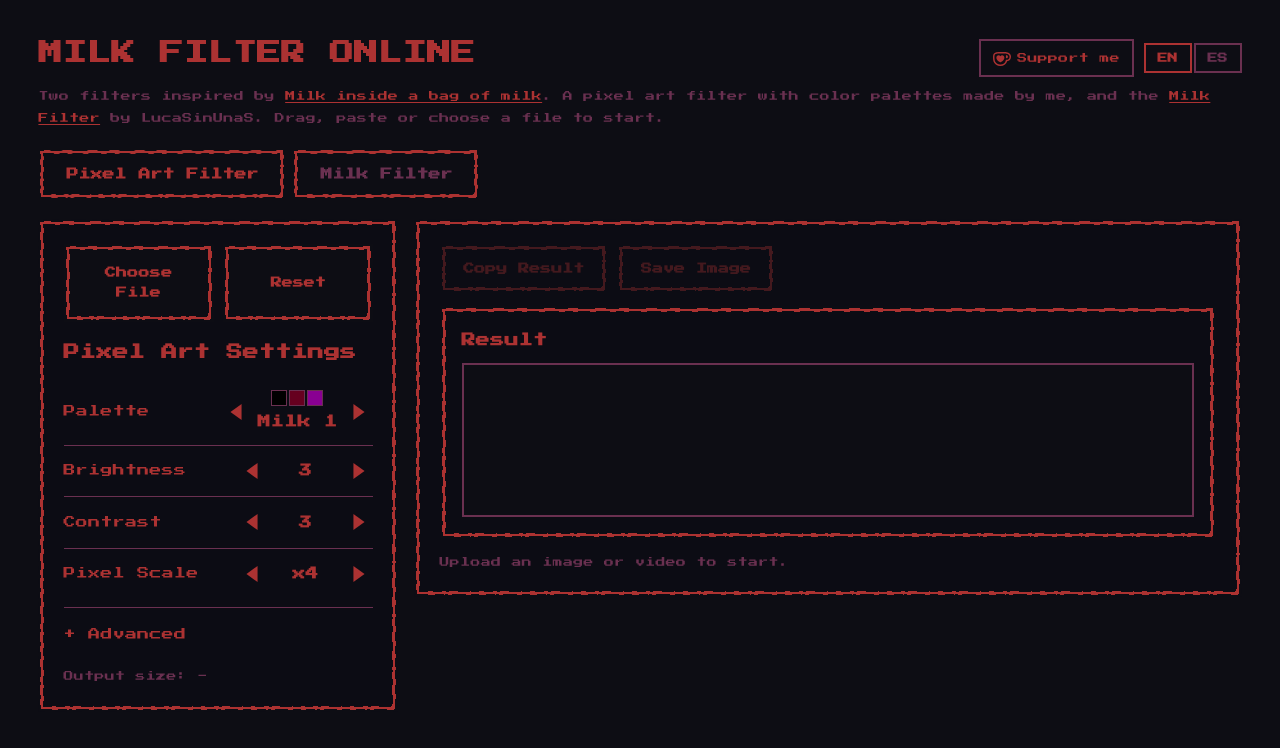
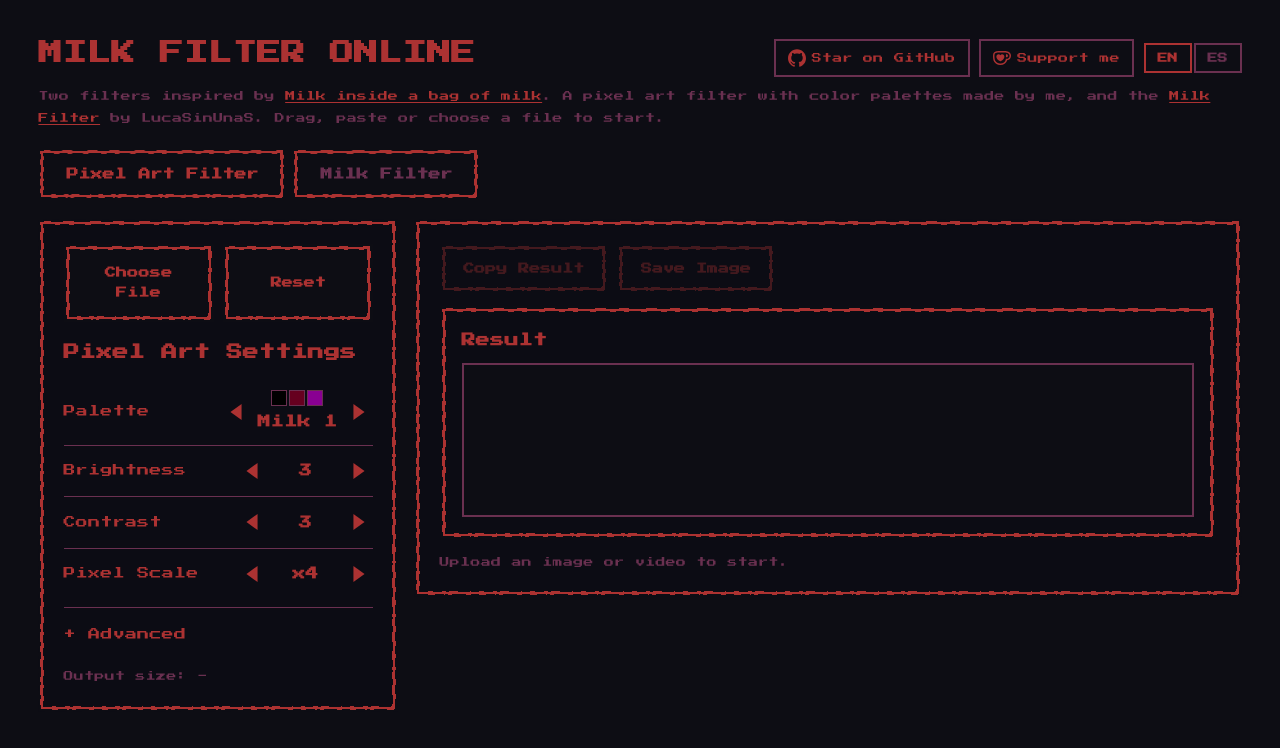
Before and after one commit to figurophobia/Milk-Filter-Online, a plain HTML site: page index.html in a window 1280 px wide. Drawn offline with Linux system fonts and the light colour scheme.

Commit message:
Add GitHub star button and fix icon vertical alignment
Adds a Star on GitHub link button next to the Ko-fi button in the topbar,
and removes the top: 1px offset that was pushing both icons slightly down.

```diff
--- a/index.html
+++ b/index.html
@@ -19,6 +19,10 @@
       <div class="topbar-row">
         <h1 data-i18n="title">MILK FILTER ONLINE</h1>
         <div class="topbar-actions">
+          <a href="https://github.com/figurophobia/Milk-Filter-Online" target="_blank" rel="noopener" class="kofi-btn">
+            <svg class="kofi-logo" role="img" viewBox="0 0 24 24" xmlns="http://www.w3.org/2000/svg" aria-hidden="true"><path d="M12 .297c-6.63 0-12 5.373-12 12 0 5.303 3.438 9.8 8.205 11.385.6.113.82-.258.82-.577 0-.285-.01-1.04-.015-2.04-3.338.724-4.042-1.61-4.042-1.61-.546-1.385-1.335-1.755-1.335-1.755-1.087-.744.084-.729.084-.729 1.205.084 1.838 1.236 1.838 1.236 1.07 1.835 2.809 1.305 3.495.998.108-.776.417-1.305.76-1.605-2.665-.3-5.466-1.332-5.466-5.93 0-1.31.465-2.38 1.235-3.22-.135-.303-.54-1.523.105-3.176 0 0 1.005-.322 3.3 1.23.96-.267 1.98-.399 3-.405 1.02.006 2.04.138 3 .405 2.28-1.552 3.285-1.23 3.285-1.23.645 1.653.24 2.873.12 3.176.765.84 1.23 1.91 1.23 3.22 0 4.61-2.805 5.625-5.475 5.92.42.36.81 1.096.81 2.22 0 1.606-.015 2.896-.015 3.286 0 .315.21.69.825.57C20.565 22.092 24 17.592 24 12.297c0-6.627-5.373-12-12-12"/></svg>
+            Star on GitHub
+          </a>
           <a href="https://ko-fi.com/davidsanchezmiguez" target="_blank" rel="noopener" class="kofi-btn">
             <svg class="kofi-logo" role="img" viewBox="0 0 24 24" xmlns="http://www.w3.org/2000/svg" aria-hidden="true"><path d="M11.351 2.715c-2.7 0-4.986.025-6.83.26C2.078 3.285 0 5.154 0 8.61c0 3.506.182 6.13 1.585 8.493 1.584 2.701 4.233 4.182 7.662 4.182h.83c4.209 0 6.494-2.234 7.637-4a9.5 9.5 0 0 0 1.091-2.338C21.792 14.688 24 12.22 24 9.208v-.415c0-3.247-2.13-5.507-5.792-5.87-1.558-.156-2.65-.208-6.857-.208m0 1.947c4.208 0 5.09.052 6.571.182 2.624.311 4.13 1.584 4.13 4v.39c0 2.156-1.792 3.844-3.87 3.844h-.935l-.156.649c-.208 1.013-.597 1.818-1.039 2.546-.909 1.428-2.545 3.064-5.922 3.064h-.805c-2.571 0-4.831-.883-6.078-3.195-1.09-2-1.298-4.155-1.298-7.506 0-2.181.857-3.402 3.012-3.714 1.533-.233 3.559-.26 6.39-.26m6.547 2.287c-.416 0-.65.234-.65.546v2.935c0 .311.234.545.65.545 1.324 0 2.051-.754 2.051-2s-.727-2.026-2.052-2.026m-10.39.182c-1.818 0-3.013 1.48-3.013 3.142 0 1.533.858 2.857 1.949 3.897.727.701 1.87 1.429 2.649 1.896a1.47 1.47 0 0 0 1.507 0c.78-.467 1.922-1.195 2.623-1.896 1.117-1.039 1.974-2.364 1.974-3.897 0-1.662-1.247-3.142-3.039-3.142-1.065 0-1.792.545-2.338 1.298-.493-.753-1.246-1.298-2.312-1.298"/></svg>
             Support me
--- a/styles.css
+++ b/styles.css
@@ -106,8 +106,6 @@
   height: 18px;
   fill: currentColor;
   flex-shrink: 0;
-  position: relative;
-  top: 1px;
 }
 
 .lang-btn {
```
